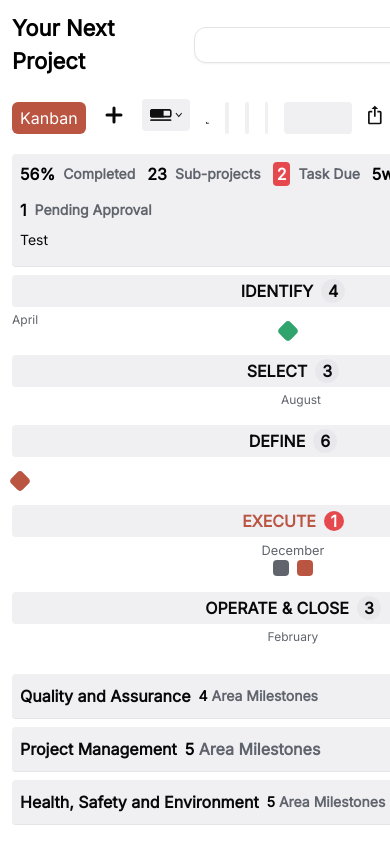
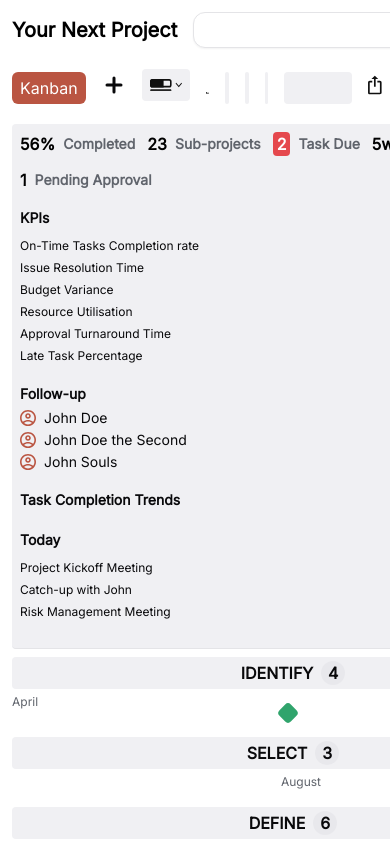
Before and after one commit to hmchnd/demo1, a React (Vite) app: page / in a window 390 px wide. Both pictures are taken after a click on the button 293 px from the left and 192 px from the top of the page. Shown: the top 844 px of the page. Built offline with nearby package versions, Linux system fonts and the light colour scheme.

Commit message:
working on sidebar

```diff
--- a/src/components/Header.jsx
+++ b/src/components/Header.jsx
@@ -16,7 +16,7 @@ const Header = () => {
     return (
         <> <header className="p-3">
             <div className="flex justify-between items-center">
-                <h2 className="text-black text-[22px] font-bold">Your Next Project</h2>
+                <h2 className="text-black text-[20px] font-bold">Your Next Project</h2>
                 <div className="flex items-center gap-2">
                     <div className="relative">
                         <Input type="email" className="rounded-xl bg-[##F0F0F3] pr-8" />
--- /dev/null
+++ b/src/components/Sidebar.jsx
@@ -0,0 +1,7 @@
+const Sidebar = () => {
+    return (
+        <div className="fixed right-0 top-0 h-svh z-50 p-5 bg-white shadow-md min-w-96">Sidebar</div>
+    )
+}
+
+export default Sidebar
--- a/src/pages/Home.jsx
+++ b/src/pages/Home.jsx
@@ -1,14 +1,17 @@
 import AccordionCard from "@/components/AccordionCard"
+import Sidebar from "@/components/Sidebar"
 import {
     Accordion, AccordionContent, AccordionItem,
     AccordionTrigger,
 } from "@/components/ui/accordion"
-import { health_safety_environment, project_managements } from "@/utils/constant"
+import { health_safety_environment, meetings, metrics, project_managements, users } from "@/utils/constant"
+import userIcon from '@assets/icons/userorange.svg'
 
 const Home = () => {
     return (
         <div className="mt-2">
-            <Accordion type="single" collapsible defaultValue="item-2">
+            {/* <Sidebar/> */}
+            <Accordion type="multiple" collapsible defaultValue="item-2">
                 <AccordionItem value="item-0" className="bg-[#F0F0F3] rounded-sm px-2">
                     <AccordionTrigger>
                         <div className="flex flex-wrap gap-3">
@@ -20,7 +23,58 @@ const Home = () => {
                         </div>
                     </AccordionTrigger>
                     <AccordionContent>
-                        <h1>Test</h1>
+                        <div className="grid grid-cols-1 sm:grid-cols-2 md:grid-cols-3 lg:grid-cols-4 xl:grid-cols-5 py-2 gap-y-4 gap-x-5">
+                            <div>
+                                <div className="flex justify-between items-center mb-1">
+                                    <h4 className="font-bold">KPIs</h4>
+                                    <span className="text-[#E5484D]"><b>1</b>
+                                    </span>
+                                </div>
+                                <ul className="list-none mt-2">
+                                    {metrics.map((metric, index) => (
+                                        <li key={index} className="flex justify-between mb-[2px]">
+                                            <span className="text-[12px]">{metric.label}</span>
+                                            <span className={`font-bold ${metric.color} text-[12px]`}>{metric.value}</span>
+                                        </li>
+                                    ))}
+                                </ul>
+                            </div>
+                            <div>
+                                <div className="flex justify-between items-center mb-1">
+                                    <h4 className="font-bold">Follow-up</h4>
+                                </div>
+                                <ul>
+                                    {users.map((user, index) => (
+                                        <li key={index} className="flex items-center justify-between mb-[2px]">
+                                            <div className="flex items-center space-x-2">
+                                                <img src={userIcon} alt="user-icon" />
+                                                <span>{user.name}</span>
+                                            </div>
+                                            <span className="font-bold">{user.score}</span>
+                                        </li>
+                                    ))}
+                                </ul>
+                            </div>
+                            <div>
+                                <div className="flex justify-between items-center mb-1">
+                                    <h4 className="font-bold">Task Completion Trends</h4>
+                                </div>
+
+                            </div>
+                            <div>
+                                <div className="flex justify-between items-center mb-1">
+                                    <h4 className="font-bold">Today</h4>
+                                </div>
+                                <ul className="list-none mt-2">
+                                    {meetings.map((meeting, index) => (
+                                        <li key={index} className="flex justify-between mb-[2px]">
+                                            <span className="text-[12px]">{meeting.title}</span>
+                                            <span className="font-bold text-[12px]">{meeting.time}</span>
+                                        </li>
+                                    ))}
+                                </ul>
+                            </div>
+                        </div>
                     </AccordionContent>
                 </AccordionItem>
                 <div className="grid grid-cols-1 sm:grid-cols-2 md:grid-cols-3 lg:grid-cols-4 xl:grid-cols-5 py-2 gap-y-4 gap-x-2">
--- a/src/utils/constant.js
+++ b/src/utils/constant.js
@@ -254,3 +254,21 @@ export const health_safety_environment = [
     markColor: "#8ECEAA",
   },
 ];
+export const metrics = [
+  { label: "On-Time Tasks Completion rate", value: "56%", color: "text-black" },
+  { label: "Issue Resolution Time", value: "48h", color: "text-black" },
+  { label: "Budget Variance", value: "-5%", color: "text-yellow-500" },
+  { label: "Resource Utilisation", value: "75%", color: "text-black" },
+  { label: "Approval Turnaround Time", value: "3%", color: "text-green-500" },
+  { label: "Late Task Percentage", value: "10%", color: "text-red-500" },
+];
+export const meetings = [
+  { title: "Project Kickoff Meeting", time: "12:00 - 13:00" },
+  { title: "Catch-up with John", time: "13:30 - 14:00" },
+  { title: "Risk Management Meeting", time: "15:00 - 16:00" },
+];
+export const users = [
+  { name: "John Doe", score: 1 },
+  { name: "John Doe the Second", score: 3 },
+  { name: "John Souls", score: 4 },
+];
```
Also changed, not shown: src/assets/icons/userorange.svg (added).
